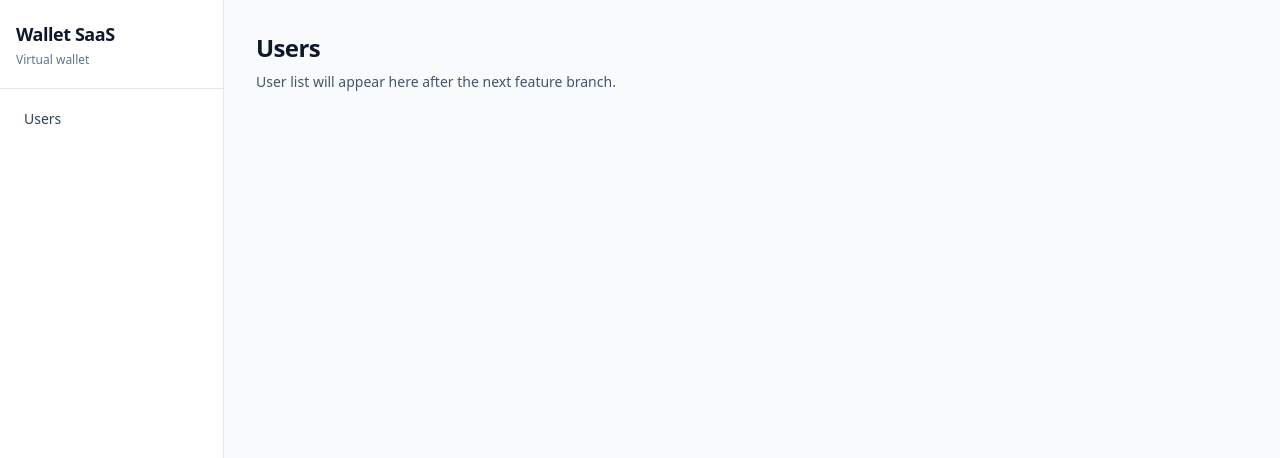
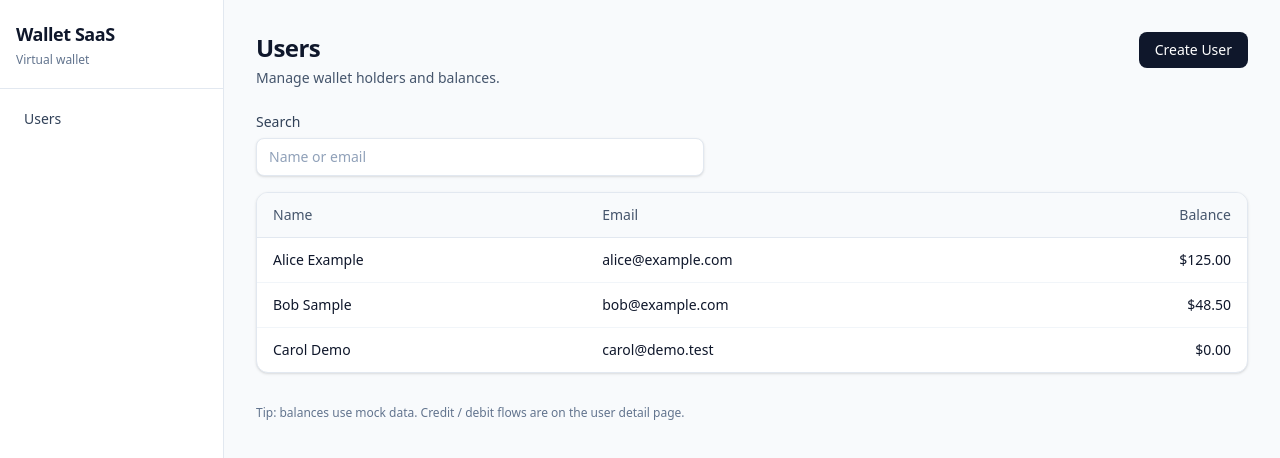
Before and after one commit to santosrivaldo/challenge-2, a React (Vite) app in the folder frontend/: page / in a window 1280 px wide. Shown: the top 458 px of the page. Built offline with nearby package versions, Linux system fonts and the light colour scheme.

Commit message:
feat(frontend): users list, search, create user, mock API and hook

```diff
--- /dev/null
+++ b/frontend/src/hooks/useUsers.ts
@@ -0,0 +1,55 @@
+import { useCallback, useEffect, useState } from 'react'
+import { createUser, listUsers } from '../services/walletApi'
+import type { CreateUserInput, UserListItem } from '../types/wallet'
+
+function useDebouncedValue<T>(value: T, ms: number): T {
+  const [debounced, setDebounced] = useState(value)
+  useEffect(() => {
+    const id = window.setTimeout(() => setDebounced(value), ms)
+    return () => window.clearTimeout(id)
+  }, [value, ms])
+  return debounced
+}
+
+export function useUsers() {
+  const [searchInput, setSearchInput] = useState('')
+  const debouncedSearch = useDebouncedValue(searchInput, 300)
+  const [users, setUsers] = useState<UserListItem[]>([])
+  const [loading, setLoading] = useState(true)
+  const [error, setError] = useState<string | null>(null)
+
+  const refetch = useCallback(async () => {
+    setLoading(true)
+    setError(null)
+    try {
+      const data = await listUsers(
+        debouncedSearch.trim() ? debouncedSearch.trim() : undefined,
+      )
+      setUsers(data)
+    } catch (e) {
+      setError(e instanceof Error ? e.message : 'Failed to load users')
+    } finally {
+      setLoading(false)
+    }
+  }, [debouncedSearch])
+
+  useEffect(() => {
+    void refetch()
+  }, [refetch])
+
+  const create = useCallback(async (input: CreateUserInput) => {
+    const created = await createUser(input)
+    await refetch()
+    return created
+  }, [refetch])
+
+  return {
+    searchInput,
+    setSearchInput,
+    users,
+    loading,
+    error,
+    refetch,
+    createUser: create,
+  }
+}
--- a/frontend/src/pages/HomePage.tsx
+++ /dev/null
@@ -1,12 +0,0 @@
-export function HomePage() {
-  return (
-    <div>
-      <h1 className="text-2xl font-semibold tracking-tight text-slate-900">
-        Users
-      </h1>
-      <p className="mt-2 text-sm text-slate-600">
-        User list will appear here after the next feature branch.
-      </p>
-    </div>
-  )
-}
--- /dev/null
+++ b/frontend/src/pages/UsersPage.tsx
@@ -0,0 +1,179 @@
+import { useState } from 'react'
+import { Link } from 'react-router-dom'
+import { Button } from '../components/Button'
+import type { Column } from '../components/DataTable'
+import { DataTable } from '../components/DataTable'
+import { EmptyState } from '../components/EmptyState'
+import { Input } from '../components/Input'
+import { Modal } from '../components/Modal'
+import { PageHeader } from '../components/PageHeader'
+import { Spinner } from '../components/Spinner'
+import { useUsers } from '../hooks/useUsers'
+import type { UserListItem } from '../types/wallet'
+
+export function UsersPage() {
+  const {
+    searchInput,
+    setSearchInput,
+    users,
+    loading,
+    error,
+    createUser,
+  } = useUsers()
+  const [createOpen, setCreateOpen] = useState(false)
+  const [name, setName] = useState('')
+  const [email, setEmail] = useState('')
+  const [formError, setFormError] = useState<string | null>(null)
+  const [saving, setSaving] = useState(false)
+
+  const columns: Column<UserListItem>[] = [
+    {
+      key: 'name',
+      header: 'Name',
+      render: (u) => (
+        <Link
+          to={`/users/${u.id}`}
+          className="font-medium text-slate-900 underline-offset-2 hover:underline"
+        >
+          {u.name}
+        </Link>
+      ),
+    },
+    { key: 'email', header: 'Email', render: (u) => u.email },
+    {
+      key: 'balance',
+      header: 'Balance',
+      className: 'text-right',
+      render: (u) => (
+        <span className="tabular-nums">{formatMoney(u.balance)}</span>
+      ),
+    },
+  ]
+
+  async function handleCreate(e: React.FormEvent) {
+    e.preventDefault()
+    setFormError(null)
+    setSaving(true)
+    try {
+      await createUser({ name, email })
+      setCreateOpen(false)
+      setName('')
+      setEmail('')
+    } catch (err) {
+      setFormError(err instanceof Error ? err.message : 'Could not create user')
+    } finally {
+      setSaving(false)
+    }
+  }
+
+  return (
+    <div>
+      <PageHeader
+        title="Users"
+        description="Manage wallet holders and balances."
+        actions={
+          <Button type="button" onClick={() => setCreateOpen(true)}>
+            Create User
+          </Button>
+        }
+      />
+
+      <div className="mb-4 max-w-md">
+        <Input
+          label="Search"
+          placeholder="Name or email"
+          value={searchInput}
+          onChange={(e) => setSearchInput(e.target.value)}
+        />
+      </div>
+
+      {error && (
+        <div className="mb-4 rounded-lg border border-red-200 bg-red-50 px-4 py-3 text-sm text-red-800">
+          {error}
+        </div>
+      )}
+
+      {loading ? (
+        <div className="flex justify-center py-16">
+          <Spinner />
+        </div>
+      ) : users.length === 0 ? (
+        <EmptyState
+          title="No users match your search"
+          description="Try another keyword or create a new user."
+          action={
+            <Button type="button" onClick={() => setCreateOpen(true)}>
+              Create User
+            </Button>
+          }
+        />
+      ) : (
+        <DataTable
+          columns={columns}
+          data={users}
+          rowKey={(u) => u.id}
+          empty={<span>No users yet.</span>}
+        />
+      )}
+
+      <Modal
+        open={createOpen}
+        onClose={() => !saving && setCreateOpen(false)}
+        title="Create user"
+        footer={
+          <>
+            <Button
+              variant="secondary"
+              type="button"
+              disabled={saving}
+              onClick={() => setCreateOpen(false)}
+            >
+              Cancel
+            </Button>
+            <Button type="submit" form="create-user-form" loading={saving}>
+              Save
+            </Button>
+          </>
+        }
+      >
+        <form id="create-user-form" className="space-y-4" onSubmit={handleCreate}>
+          <Input
+            label="Name"
+            name="name"
+            value={name}
+            onChange={(e) => setName(e.target.value)}
+            required
+            autoFocus
+          />
+          <Input
+            label="Email"
+            name="email"
+            type="email"
+            value={email}
+            onChange={(e) => setEmail(e.target.value)}
+            required
+          />
+          {formError && (
+            <p className="text-sm text-red-600" role="alert">
+              {formError}
+            </p>
+          )}
+        </form>
+      </Modal>
+
+      <p className="mt-8 text-xs text-slate-500">
+        Tip: balances use mock data. Credit / debit flows are on the user detail
+        page.
+      </p>
+    </div>
+  )
+}
+
+function formatMoney(amount: string) {
+  const n = Number(amount)
+  if (Number.isNaN(n)) return amount
+  return new Intl.NumberFormat('en-US', {
+    style: 'currency',
+    currency: 'USD',
+  }).format(n)
+}
--- a/frontend/src/routes.tsx
+++ b/frontend/src/routes.tsx
@@ -1,12 +1,12 @@
 import { Route, Routes } from 'react-router-dom'
 import { Layout } from './components/Layout'
-import { HomePage } from './pages/HomePage'
+import { UsersPage } from './pages/UsersPage'
 
 export function AppRoutes() {
   return (
     <Routes>
       <Route element={<Layout />}>
-        <Route path="/" element={<HomePage />} />
+        <Route path="/" element={<UsersPage />} />
       </Route>
     </Routes>
   )
--- /dev/null
+++ b/frontend/src/services/walletApi.ts
@@ -0,0 +1,77 @@
+import type { CreateUserInput, UserListItem } from '../types/wallet'
+
+const MOCK_LATENCY_MS = 280
+
+function delay(ms = MOCK_LATENCY_MS) {
+  return new Promise<void>((resolve) => setTimeout(resolve, ms))
+}
+
+type InternalUser = UserListItem
+
+let users: InternalUser[] = [
+  {
+    id: '1',
+    name: 'Alice Example',
+    email: 'alice@example.com',
+    balance: '125.00',
+  },
+  {
+    id: '2',
+    name: 'Bob Sample',
+    email: 'bob@example.com',
+    balance: '48.50',
+  },
+  {
+    id: '3',
+    name: 'Carol Demo',
+    email: 'carol@demo.test',
+    balance: '0.00',
+  },
+]
+
+let nextId = 4
+
+function normalizeQuery(q: string) {
+  return q.trim().toLowerCase()
+}
+
+/**
+ * Mock: mirrors future GET users list + search.
+ * Replace implementation with fetch(import.meta.env.VITE_API_BASE_URL + ...).
+ */
+export async function listUsers(query?: string): Promise<UserListItem[]> {
+  await delay()
+  const q = query ? normalizeQuery(query) : ''
+  if (!q) return users.map((u) => ({ ...u }))
+  return users
+    .filter(
+      (u) =>
+        normalizeQuery(u.name).includes(q) ||
+        normalizeQuery(u.email).includes(q),
+    )
+    .map((u) => ({ ...u }))
+}
+
+/**
+ * Mock: create user with zero balance (not in API doc; in-memory only).
+ */
+export async function createUser(
+  input: CreateUserInput,
+): Promise<UserListItem> {
+  await delay()
+  const name = input.name.trim()
+  const email = input.email.trim().toLowerCase()
+  if (!name) throw new Error('Name is required')
+  if (!email) throw new Error('Email is required')
+  if (users.some((u) => u.email.toLowerCase() === email)) {
+    throw new Error('Email already in use')
+  }
+  const row: InternalUser = {
+    id: String(nextId++),
+    name,
+    email,
+    balance: '0.00',
+  }
+  users = [...users, row]
+  return { ...row }
+}
--- /dev/null
+++ b/frontend/src/types/wallet.ts
@@ -0,0 +1,13 @@
+export type UserId = string
+
+export type UserListItem = {
+  id: UserId
+  name: string
+  email: string
+  balance: string
+}
+
+export type CreateUserInput = {
+  name: string
+  email: string
+}
```
